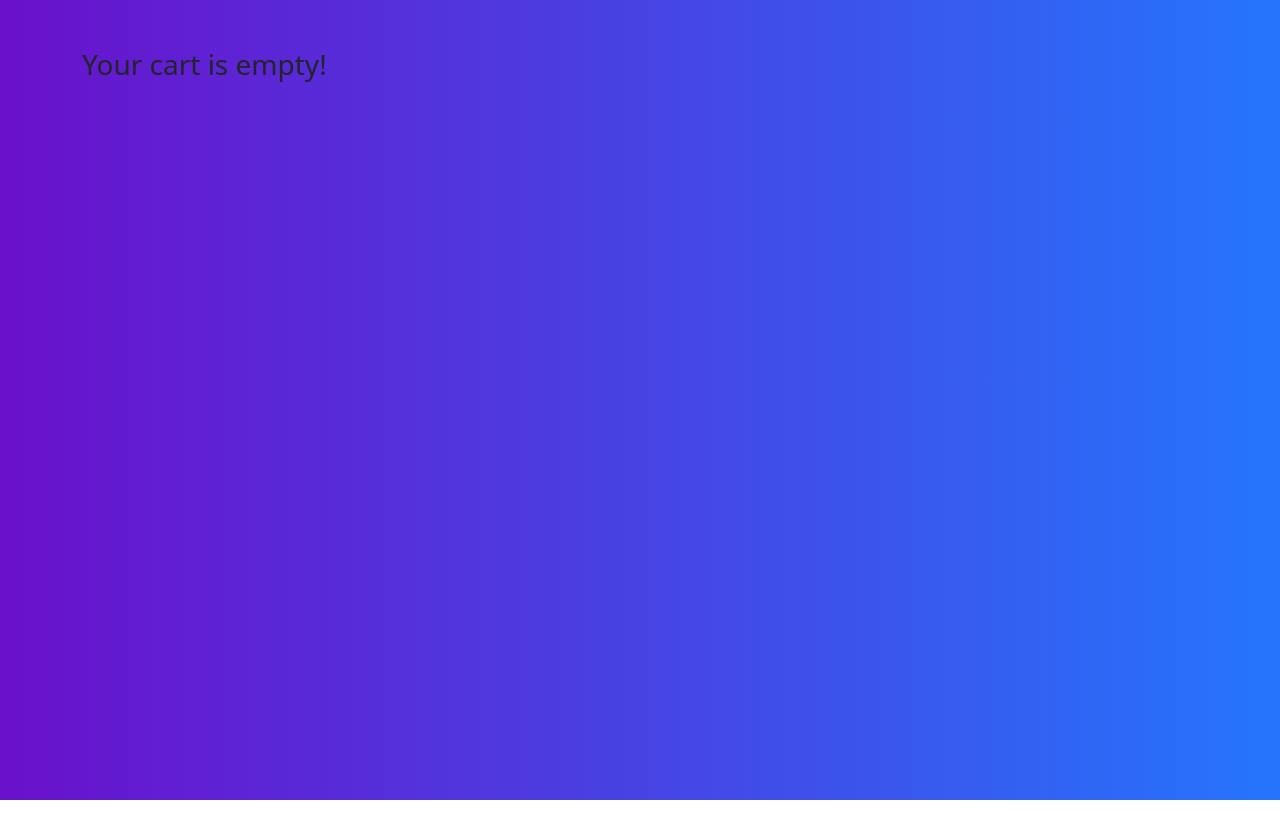
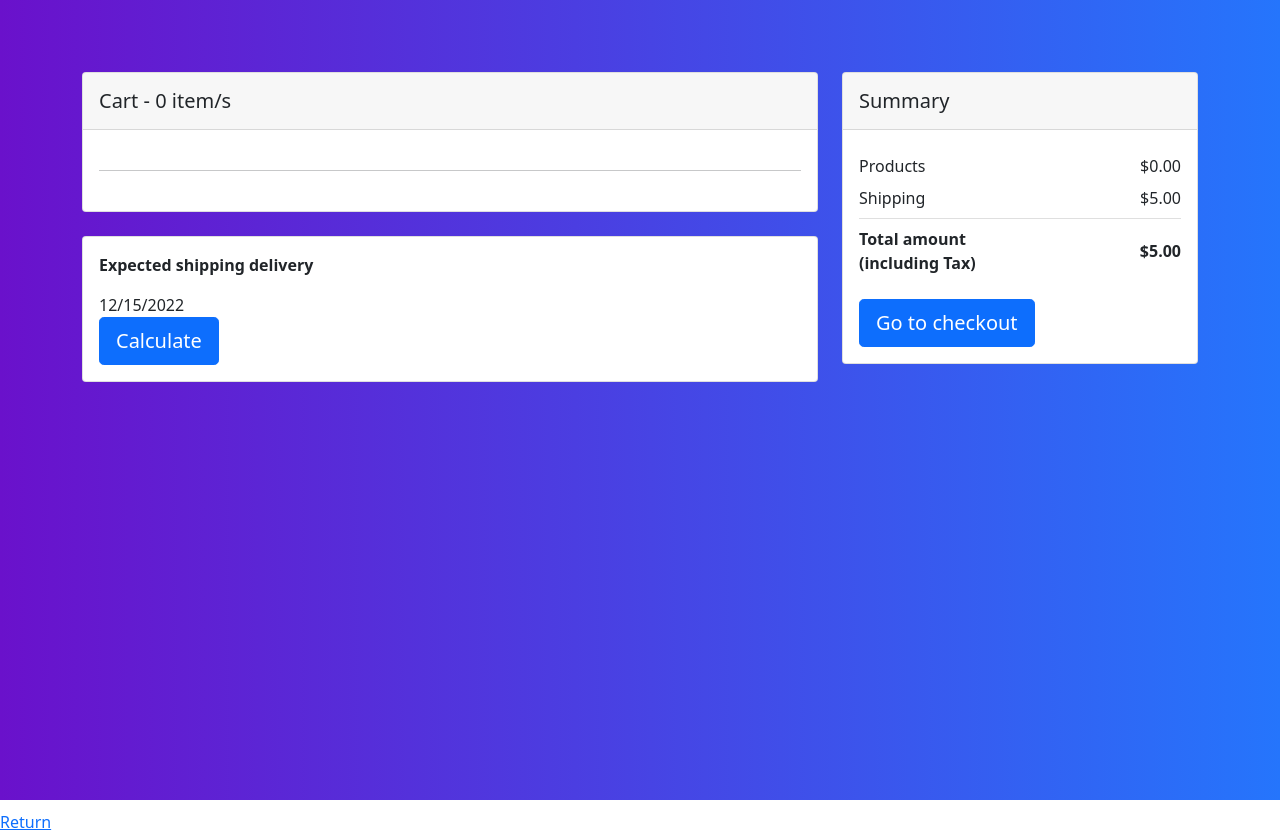
Before and after one commit to msagte/ECommerce_JerseyShore, a PHP site: page /cartpage.php?CustID=1 in a window 1280 px wide. Shown: the part 132-966 px from the top of the page. Before the commit the page ends 932 px from the top, so only its background shows below. Run offline with PHP 8.4, Linux system fonts and the light colour scheme; data comes from the database, SQL or seed files in the repository.

Commit message:
product id

```diff
--- a/cartpage.php
+++ b/cartpage.php
@@ -19,35 +19,45 @@ if(!empty($_SESSION["shopping_cart"])) {
 			}
 		}
 }
-if (isset($_REQUEST['Product_ID']) && $_REQUEST['Product_ID'] != "")
-{
-  $Product_ID = $_REQUEST['Product_ID'];
-  $result = mysqli_query($con,"SELECT P.Product_ID,P.Name,B.Brand_Name,P.Price,C.Category_Name,P.Quantity,P.Images FROM product P INNER JOIN category C ON C.Category_ID = P.category_id INNER JOIN brand B ON B.Brand_ID = P.brand_id WHERE P.Product_ID='$Product_ID'");
-  $row = mysqli_fetch_assoc($result);
+
+
+if (isset($_GET['CustID']) && $_GET['CustID'] != "") {
+  $Cust_ID = $_GET['CustID'];
+  //$Product_ID = $_REQUEST['Product_ID'];
+  $result = mysqli_query($con, "SELECT distinct P.Product_ID,P.Name,B.Brand_Name,P.Price,C.Category_Name,P.Quantity,P.Images FROM product P INNER JOIN category C ON C.Category_ID = P.category_id INNER JOIN brand B ON B.Brand_ID = P.brand_id
+      INNER JOIN Cart Ct on Ct.Product_Id = p.Product_ID  WHERE CT.cust_id ='$Cust_ID'");
+       $cartArrays =  $result->fetch_all();
+  while ($row = mysqli_fetch_assoc($result)) {
+    //$row = mysqli_fetch_assoc($result);
     $Name = $row['Name'];
     $Brand = $row['Brand_Name'];
     $Price = $row['Price'];
     $Product_ID = $row['Product_ID'];
     $Images = $row['Images'];
 
+
+
     $cartArray = array(
-    $Product_ID=>array(
-    'Name'=>$Name,
-    'Price'=>$Price,
-    'Product_ID'=>$Product_ID,
-    'Images'=>$Images)
+      $Product_ID => array(
+        'Name' => $Name,
+        'Price' => $Price,
+        'Product_ID' => $Product_ID,
+        'Images' => $Images
+      )
     );
-  $_SESSION["shopping_cart"] = $cartArray;
+   // $cartArrays = $cartArray;
   }
-
-if (isset($_POST['action']) && $_POST['action']=="change"){
-  foreach($_SESSION["shopping_cart"] as &$value){
-    if($value['Product_ID'] === $_POST["Product_ID"]){
+  $_SESSION["shopping_cart"] = $cartArrays;
+  if (isset($_POST['action']) && $_POST['action'] == "change") {
+    $ids= $_POST['quantity'];
+    foreach ($_SESSION["shopping_cart"] as &$value) {
+      if ($value[0] === $_POST["Product_ID"]) {
         $value['quantity'] = $_POST["quantity"];
         break; // Stop the loop after we've found the product
       }
     }
 
+  }
 }
 ?>
 <html>
@@ -98,7 +108,7 @@ background: linear-gradient(to right, rgba(106, 17, 203, 1), rgba(37, 117, 252,
                         <a class="nav-link" aria-current="page" href="#">Home</a>
                     </li>
                     <li class="nav-item">
-                        <a class="nav-link" href="product.php">Products</a>
+                        <a class="nav-link" href="product.php?CustID=<?php echo $_GET['CustID']?>">Products</a>
                     </li>
                     <li class="nav-item">
                         <a class="nav-link" href="#">Pricing</a>
@@ -122,7 +132,7 @@ background: linear-gradient(to right, rgba(106, 17, 203, 1), rgba(37, 117, 252,
     </nav>
 
 <section class="h-100 gradient-custom">
-<form method="post" action="cartpage.php">
+<form method="post" action="cartpage.php?CustID=<?php echo $_GET['CustID']?>">
   <div class="container py-5">
   <?php
   if (isset($_POST["shopping_cart"])) {
@@ -151,14 +161,16 @@ background: linear-gradient(to right, rgba(106, 17, 203, 1), rgba(37, 117, 252,
           <div class="card-body">
             <!-- Single item -->
             <?php
+    $j = 0;
     foreach ($_SESSION["shopping_cart"] as $product) {
+
             ?>
             <div class="row">
               <div class="col-lg-3 col-md-12 mb-4 mb-lg-0">
                 <!-- Image -->
                 <div class="bg-image hover-overlay hover-zoom ripple rounded" data-mdb-ripple-color="light">
-                  <img src="pictures/<?php echo $product["Images"]; ?>"
-                    class="w-100" alt=<?php echo $product["Name"]; ?> />
+                  <img src="pictures/<?php echo $product[6]; ?>"
+                    class="w-100" alt=<?php echo $product[2] ." " . $product[1]; ?> />
                   <a href="#!">
                     <div class="mask" style="background-color: rgba(251, 251, 251, 0.2)"></div>
                   </a>
@@ -168,9 +180,9 @@ background: linear-gradient(to right, rgba(106, 17, 203, 1), rgba(37, 117, 252,
 
               <div class="col-lg-5 col-md-6 mb-4 mb-lg-0">
                 <!-- Data -->
-                <p><strong><?php echo $product["Name"]; ?></strong></p>
-                <p>Price: $<?php echo $product["Price"]; ?></p>
-
+                <p><strong><?php  echo $product[2] ." " .  $product[1]; ?></strong></p>
+                <p>Price: $<?php echo $product[3]; ?></p>
+                <p>Category: <?php echo $product[4]; ?></p>
 
                 <!-- Data -->
               </div>
@@ -179,11 +191,20 @@ background: linear-gradient(to right, rgba(106, 17, 203, 1), rgba(37, 117, 252,
                 <!-- Quantity -->
                 <div class="d-flex mb-4" style="max-width: 300px">
 
+                <?php
+                   $quantity = 1;
+      if (isset($_POST["quantity"])) {
+        $quantities = $_POST['quantity'];
+        if ($product[0] == $_POST['Product_ID'])
+          $quantity = $quantities[$j];
+      }
+
+                ?>
 
                     <div class="form-outline">
-                    <input type='hidden' name='Product_ID' value="<?php echo $product["Product_ID"]; ?>" />
+                    <input type='hidden' name='Product_ID' value="<?php echo $product[0]; ?>" />
                     <input type='hidden' name='action' value="change" />
-                    <input id="form1" min="0" name="quantity" value="<?php echo $product["quantity"]; ?>"
+                    <input id="form1" min="0" name="quantity[]" value="<?php echo $quantity; ?>"
                        type="number" class="form-control" onchange="this.form.submit" />
                     <label class="form-label" for="form1">Quantity</label>
                   </div>
@@ -198,7 +219,11 @@ background: linear-gradient(to right, rgba(106, 17, 203, 1), rgba(37, 117, 252,
               </div>
             </div>
             <?php
-      $total_price += ($product["Price"] * $product["quantity"]  );
+      $total_price += ($product[3]);
+      $j += 1;
+    //  if (isset($_POST["quantity"])) {
+     //   $total_price += ($product[3] * $_POST["quantity"]);
+      //}
     }
   }
   else
@@ -221,6 +246,10 @@ background: linear-gradient(to right, rgba(106, 17, 203, 1), rgba(37, 117, 252,
             <p><strong>Expected shipping delivery</strong></p>
             <p class="mb-0"><script> var date = new Date(); date.setDate(date.getDate() + 2); document.write(date.toLocaleDateString());
   </script></p>
+             <button type="submit" id="btnCalc" class="btn btn-primary btn-lg btn-block">
+              Calculate
+            </button>
+
           </div>
         </div>
       </div>
```
Also changed, not shown: product.php (+12 -1 lines). Lines whose indentation alone changed are shown as unchanged.
